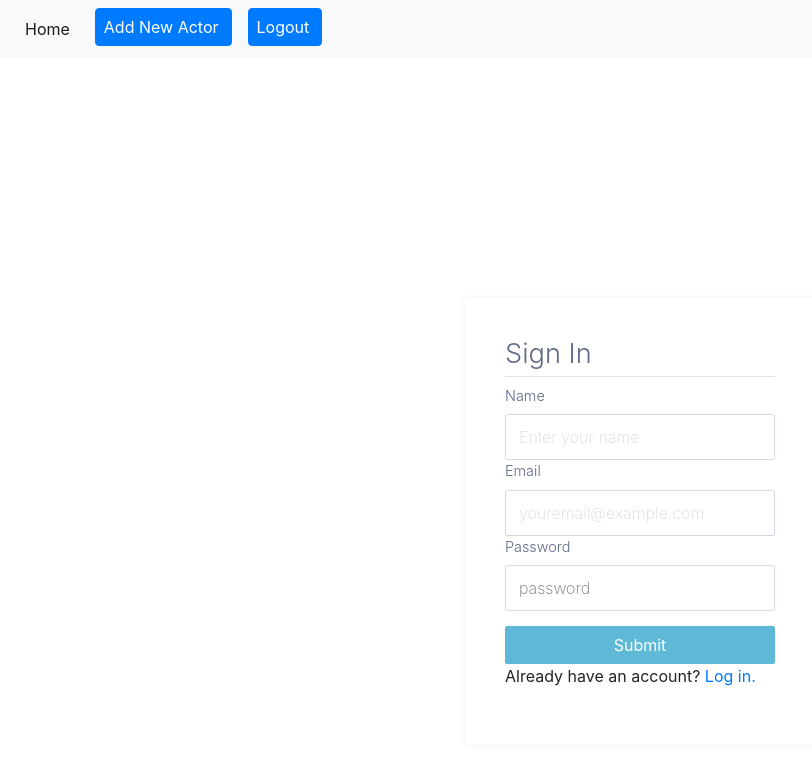
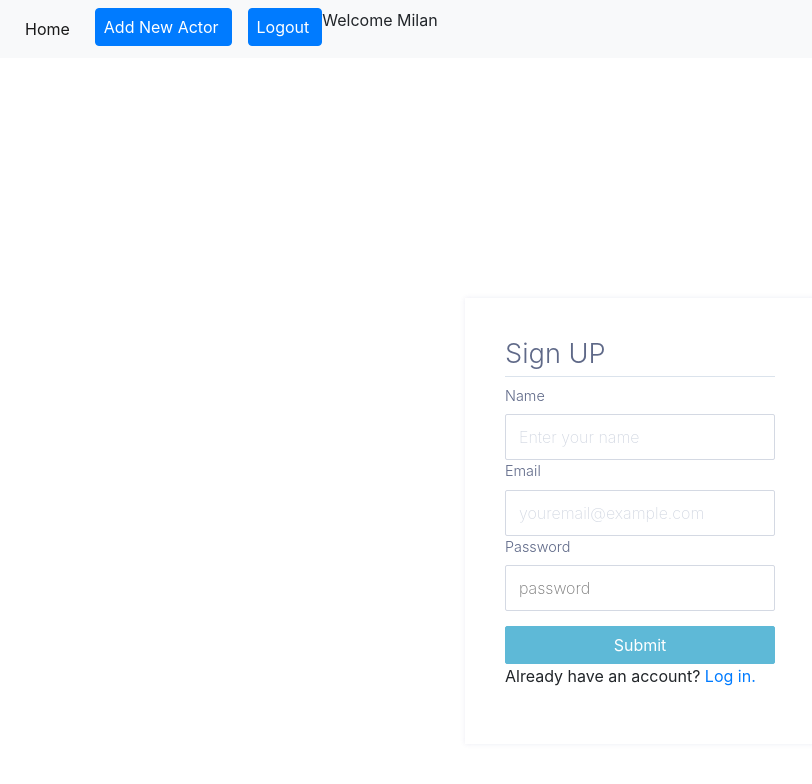
Before and after one commit to Milan-36/PythonFlaskWebsite, a Flask app: page /actors/signup in a window 1280 px wide. Shown: the top 784 px of the page, without its empty margins (0-812 px from the left). Run offline with Flask 2, Linux system fonts and the light colour scheme; some libraries are stand-ins or nearby versions.

```diff
--- a/app/templates/layout.html
+++ b/app/templates/layout.html
@@ -24,13 +24,16 @@
   <div class="collapse navbar-collapse" id="navbarNavDropdown">
     <ul class="navbar-nav">
       <li class="nav-item active">
-        <a class="btn btn-default nav-link" href="/">Home <span class="sr-only">(current)</span></a>
+        <a class="btn btn-default nav-link" href="/index">Home <span class="sr-only">(current)</span></a>
       </li>
         <li class="nav-item active">
             <a class="btn btn-primary pl-2 lr-2 ml-3" href="/actors/new">Add New Actor<span class="sr-only">(current)</span></a>
         </li>
         <li class="nav-item active">
-            <a class="btn btn-primary pl-2 lr-2 ml-3" href="/actors/login">Logout<span class="sr-only">(current)</span></a>
+            <a class="btn btn-primary pl-2 lr-2 ml-3" href="/">Logout<span class="sr-only">(current)</span></a>
+        </li>
+         <li class="nav-item active">
+            <a align="right">Welcome Milan<span class="sr-only">(current)</span></a>
         </li>
     </ul>
   </div>
--- a/app/templates/signup.html
+++ b/app/templates/signup.html
@@ -9,7 +9,7 @@
 {% block content %}
 <main class="container">
     <div class="form-wrapper">
-        <h2 class="title">Sign In</h2>
+        <h2 class="title">Sign UP</h2>
         <form method="POST" action="/signup">
             {{ form.csrf_token }}
             <fieldset class="form-field">{{ form.name.label }} {{ form.name(placeholder='Enter your name') }}
```
Also changed, not shown: 11 other files.
